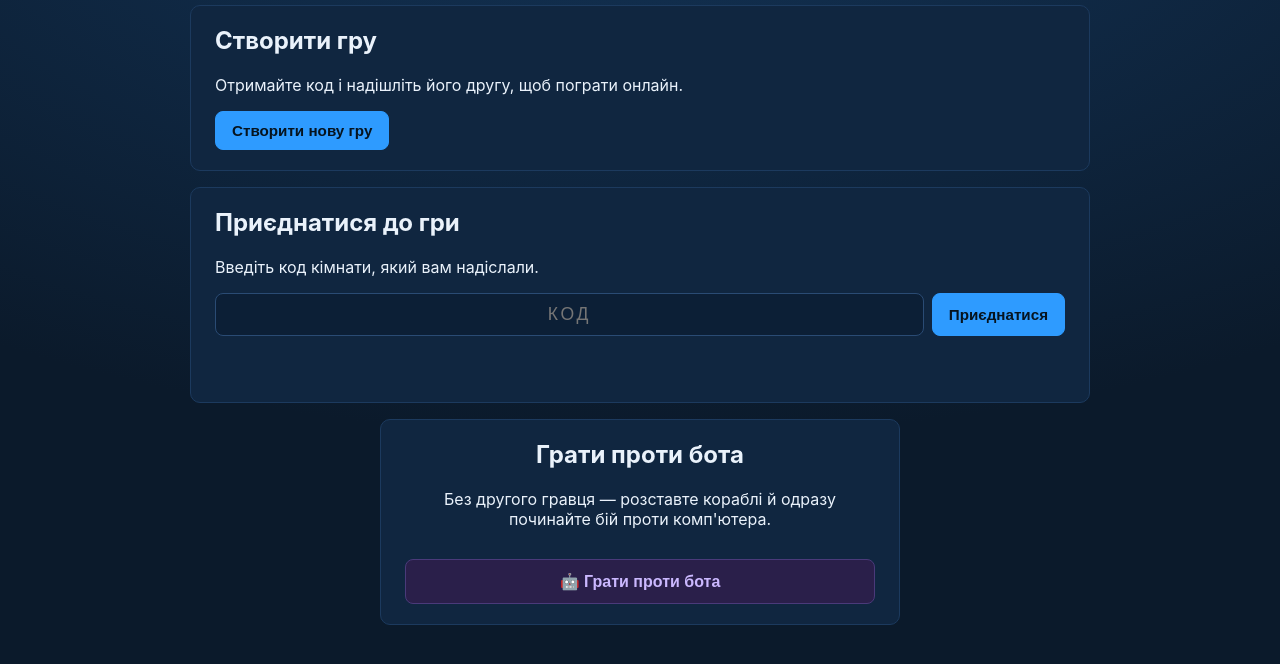
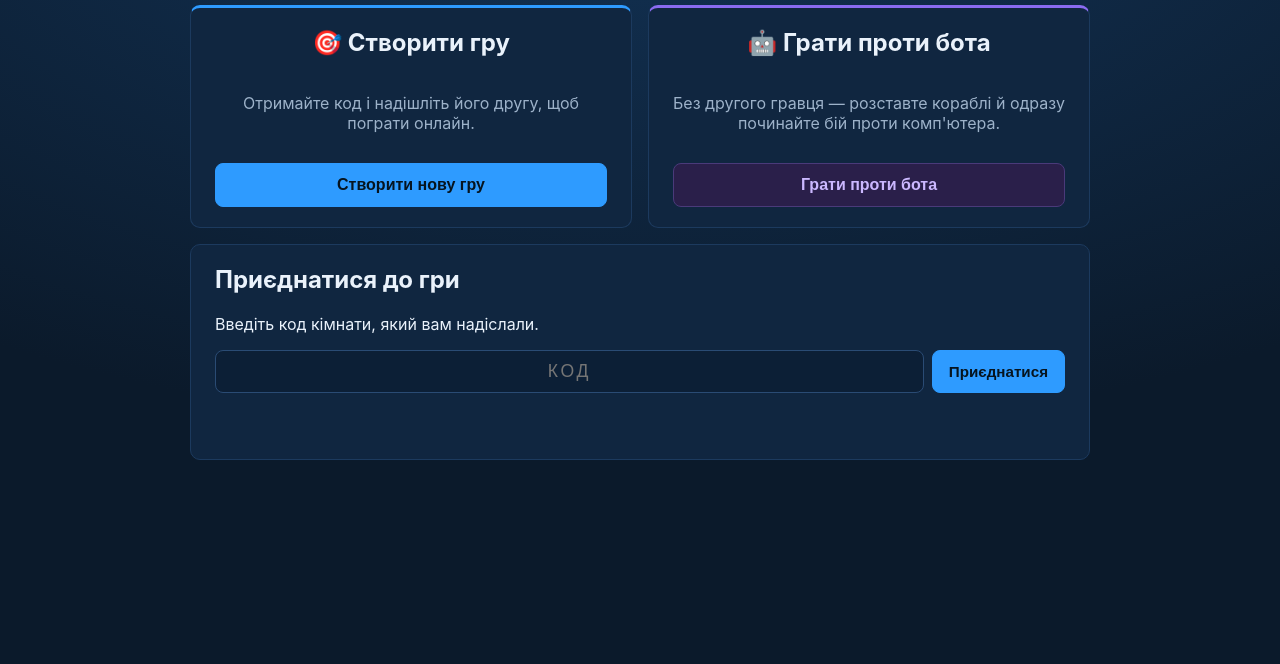
Before and after one commit to VMMNick/sea-battle, a website: page public/index.html in a window 1280 px wide. Shown: the part 82-746 px from the top of the page. Drawn offline with Linux system fonts and the light colour scheme.

Commit message:
Меню: гра з ботом поруч зі створенням гри, красивіше оформлення

```diff
--- a/public/index.html
+++ b/public/index.html
@@ -39,10 +39,17 @@
 
   <!-- ЕКРАН: Головне меню -->
   <section id="screen-menu" class="screen">
-    <div class="panel">
-      <h2>Створити гру</h2>
-      <p>Отримайте код і надішліть його другу, щоб пограти онлайн.</p>
-      <button id="btn-create" class="btn btn-primary">Створити нову гру</button>
+    <div class="menu-primary-row">
+      <div class="panel menu-card">
+        <h2>🎯 Створити гру</h2>
+        <p>Отримайте код і надішліть його другу, щоб пограти онлайн.</p>
+        <button id="btn-create" class="btn btn-primary btn-wide">Створити нову гру</button>
+      </div>
+      <div class="panel menu-card">
+        <h2>🤖 Грати проти бота</h2>
+        <p>Без другого гравця — розставте кораблі й одразу починайте бій проти комп'ютера.</p>
+        <button id="btn-create-bot" class="btn btn-bot btn-wide">Грати проти бота</button>
+      </div>
     </div>
     <div class="panel">
       <h2>Приєднатися до гри</h2>
@@ -52,11 +59,6 @@
         <button id="btn-join" class="btn btn-primary">Приєднатися</button>
       </div>
       <p id="menu-error" class="error-text"></p>
-    </div>
-    <div class="panel center">
-      <h2>Грати проти бота</h2>
-      <p>Без другого гравця — розставте кораблі й одразу починайте бій проти комп'ютера.</p>
-      <button id="btn-create-bot" class="btn btn-bot btn-wide">🤖 Грати проти бота</button>
     </div>
   </section>
 
--- a/public/style.css
+++ b/public/style.css
@@ -145,6 +145,34 @@ h1 {
 .panel h2 {
   margin-top: 0;
 }
+
+/* Create-game and play-vs-bot sit side by side as two matched cards —
+   the two ways to start a match right now, facing each other. */
+.menu-primary-row {
+  display: grid;
+  grid-template-columns: 1fr 1fr;
+  gap: 16px;
+  width: 100%;
+  margin-bottom: 16px;
+}
+
+.menu-card {
+  display: flex;
+  flex-direction: column;
+  text-align: center;
+  margin-bottom: 0;
+  border-top: 3px solid var(--accent);
+  transition: transform 0.15s ease, box-shadow 0.15s ease;
+}
+.menu-card:hover {
+  transform: translateY(-3px);
+  box-shadow: 0 10px 24px rgba(0, 0, 0, 0.28);
+}
+.menu-card p {
+  flex: 1;
+  color: var(--text-dim);
+}
+.menu-card:last-child { border-top-color: #8a6bf0; }
 
 .join-row {
   display: flex;
@@ -488,6 +516,10 @@ h1 {
   .boards { gap: 16px; }
 }
 
+@media (max-width: 640px) {
+  .menu-primary-row { grid-template-columns: 1fr; }
+}
+
 @media (max-width: 600px) {
   body { padding: 12px; }
   .panel { padding: 16px 14px; }
```
